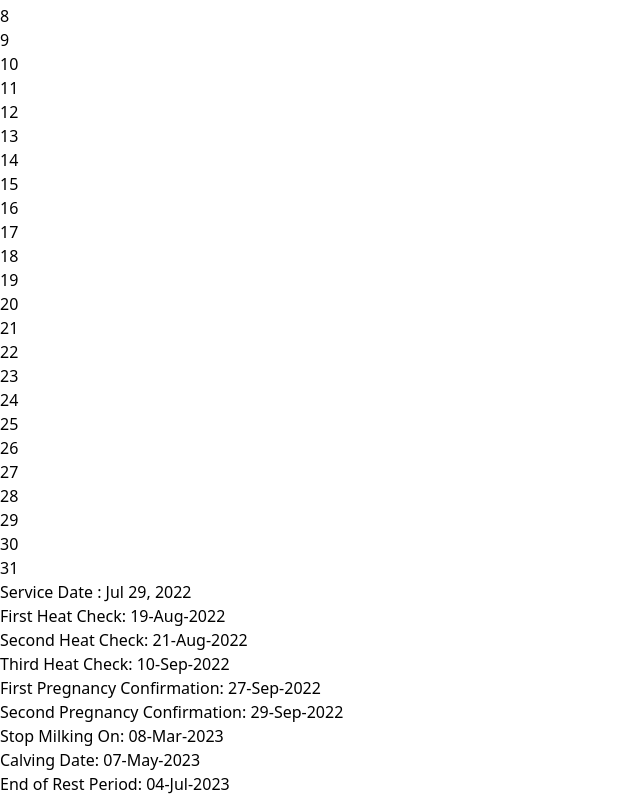
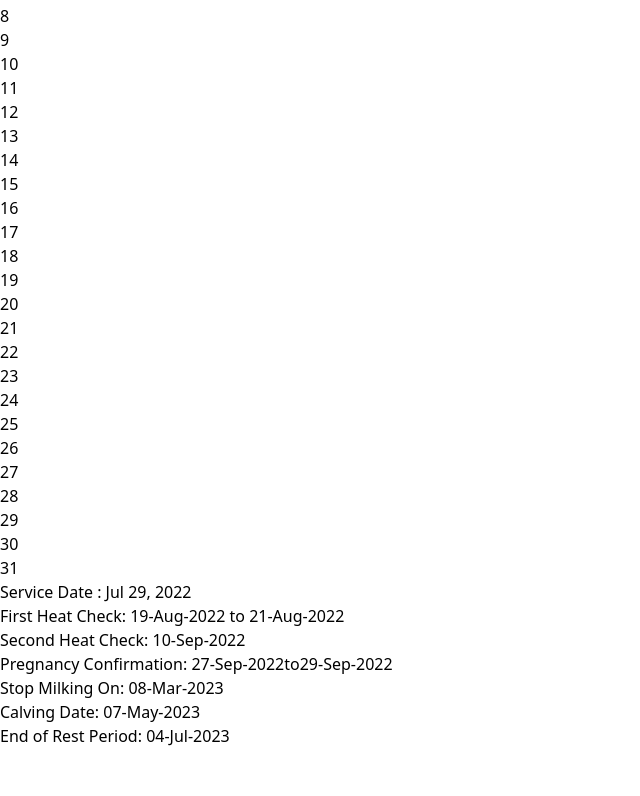
Before and after one commit to davidkamere/cow-calendar, a Next.js app: page / in a window 1280 px wide. Shown: the part 499-1295 px from the top of the page, without its empty margins (0-640 px from the left). After the commit the page ends 1247 px from the top, so only its background shows below. Built offline with nearby package versions, Linux system fonts and the light colour scheme.

Commit message:
Make adjustment to date structure

```diff
--- a/components/calculator.js
+++ b/components/calculator.js
@@ -60,15 +60,18 @@ const Calculator = ({ selectedDay }) => {
             {checkHeat &&
                 <>
                     <div>
-                        <div className="text-slate-400">First Heat Check:  <span className="text-slate-700 ml-5">{format(checkHeat.firstHeatCheck, 'dd-MMM-yyyy')}</span></div>
-                        <div className="text-slate-400">Second Heat Check: <span className="text-slate-700 ml-5">{format(checkHeat.secondHeatCheck, 'dd-MMM-yyyy')}</span></div>
-                        <div className="text-slate-400">Third Heat Check:  <span className="text-slate-700 ml-5">{format(checkHeat.thirdHeatCheck, 'dd-MMM-yyyy')}</span></div>
+                        <div className="text-slate-400">First Heat Check:  <span className="text-slate-700 ml-5">{format(checkHeat.firstHeatCheck, 'dd-MMM-yyyy')} <span className="text-slate-400 mx-3">to</span> {format(checkHeat.secondHeatCheck, 'dd-MMM-yyyy')}</span></div>
+                        <div className="text-slate-400">Second Heat Check:  <span className="text-slate-700 ml-5">{format(checkHeat.thirdHeatCheck, 'dd-MMM-yyyy')}</span></div>
                     </div>
 
 
                     <div className="mt-5">
-                        <div className="text-slate-400">First Pregnancy Confirmation:  <span className="text-slate-700 ml-5">{format(confirmPregnancy.firstPregnancyConfirmation, 'dd-MMM-yyyy')}</span></div>
-                        <div className="text-slate-400">Second Pregnancy Confirmation: <span className="text-slate-700 ml-5">{format(confirmPregnancy.secondPregnancyConfirmation, 'dd-MMM-yyyy')}</span></div>
+                        <div className="text-slate-400">
+                            Pregnancy Confirmation:  <span className="text-slate-700 ml-5">{format(confirmPregnancy.firstPregnancyConfirmation, 'dd-MMM-yyyy')}
+                            <span className="text-slate-400 mx-2">to</span>
+                            <span className="text-slate-700">{format(confirmPregnancy.secondPregnancyConfirmation, 'dd-MMM-yyyy')}</span></span>
+                        </div>
+
                     </div>
 
                     <div className="mt-5">
```
